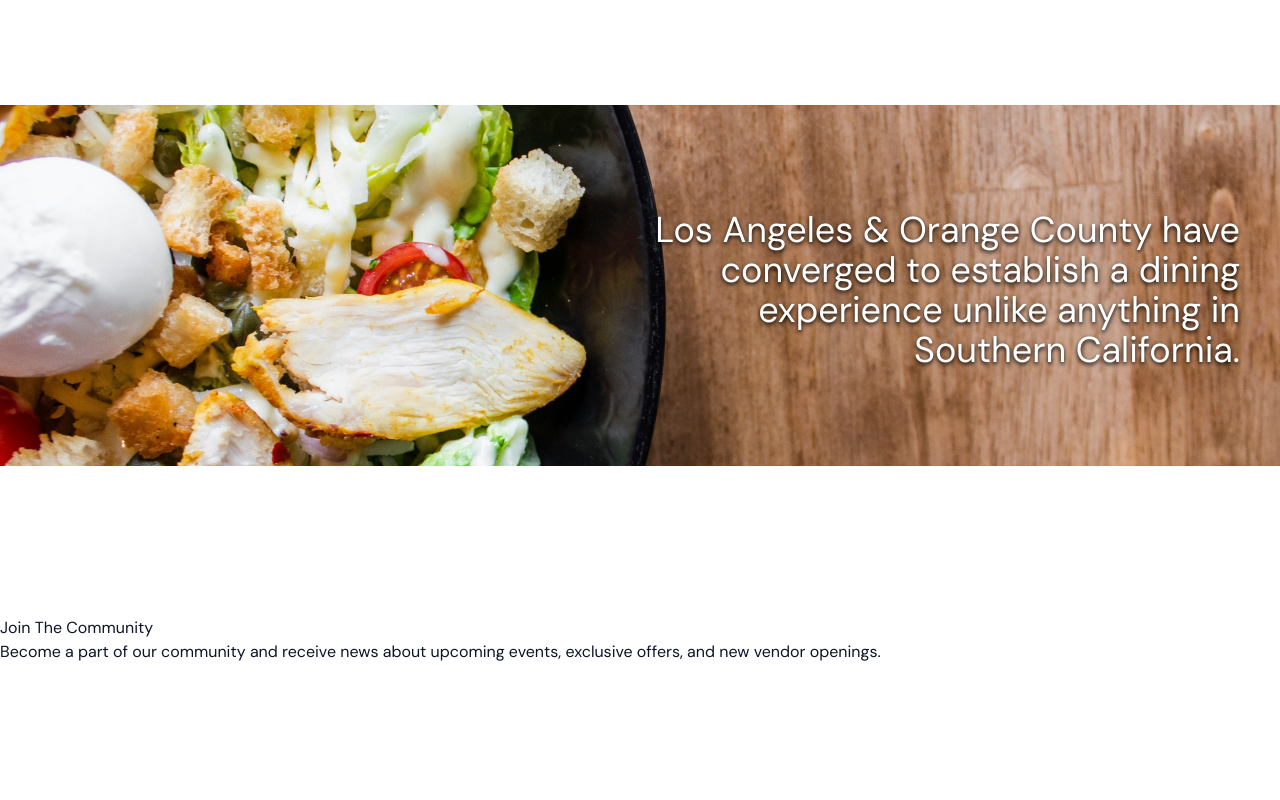
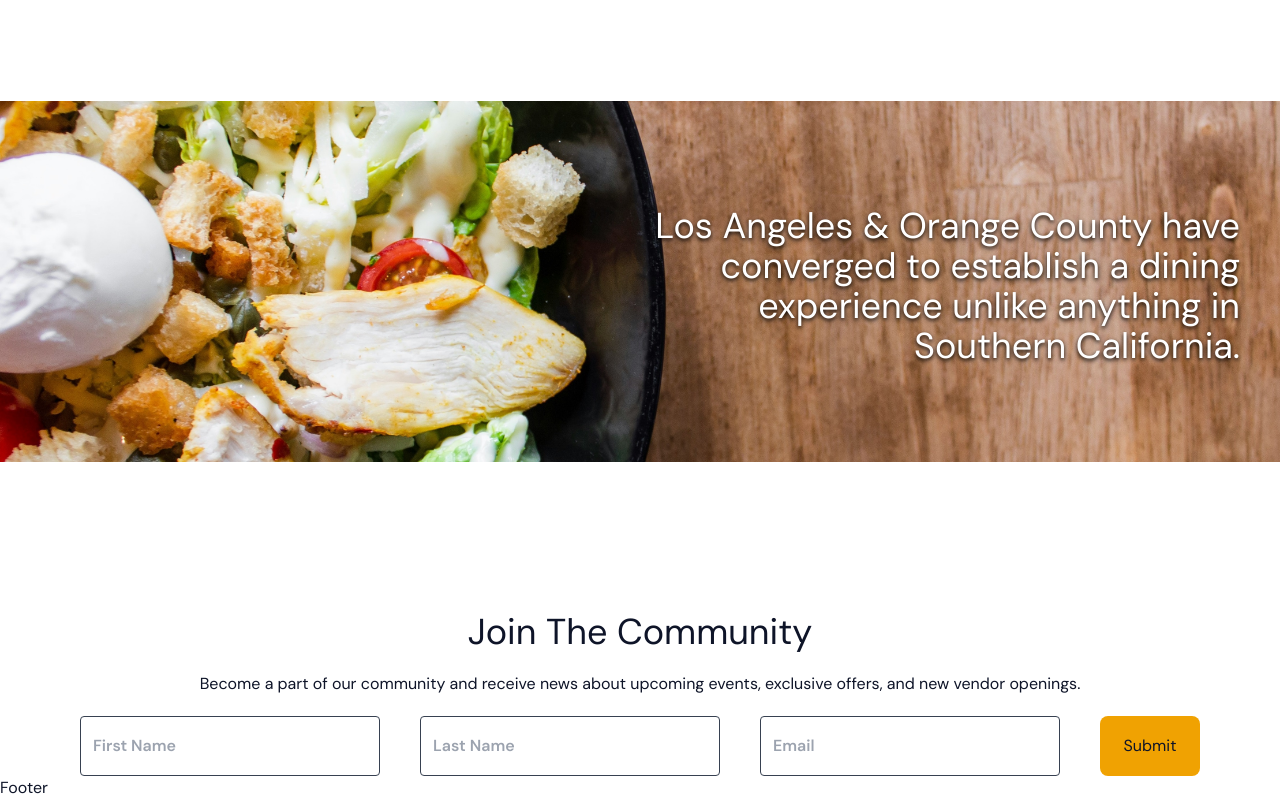
Before and after one commit to richardbvu/grandis, a React (Vite) app: page / in a window 1280 px wide. Shown: the part 1882-2682 px from the top of the page. Before the commit the page ends 2546 px from the top, so only its background shows below. Built offline with nearby package versions, Linux system fonts and the light colour scheme.

Commit message:
font size changes and section five home

```diff
--- a/package.json
+++ b/package.json
@@ -14,6 +14,7 @@
     "prettier-plugin-tailwindcss": "^0.6.6",
     "react": "^18.3.1",
     "react-dom": "^18.3.1",
+    "react-hook-form": "^7.53.0",
     "react-icons": "^5.3.0",
     "react-router-dom": "^6.26.1"
   },
--- a/src/scenes/home/homeHero.tsx
+++ b/src/scenes/home/homeHero.tsx
@@ -9,14 +9,14 @@ const HomeHero = () => {
         alt="home-page-image"
         className="w-fit xs:h-[300px] sm:h-auto md:h-auto lg:h-auto"
       />
-      <div className="absolute flex flex-col gap-5 drop-shadow-[0_2px_2px_rgba(0,0,0,1)] xs:left-[100px] xs:top-[30px] xs:items-center xs:gap-1 sm:left-[120px] sm:top-[60px] sm:items-start md:left-[200px] md:top-[100px] md:items-start lg:left-[220px] lg:top-[150px] lg:items-start">
+      <div className="absolute flex flex-col gap-5 drop-shadow-[0_2px_2px_rgba(0,0,0,1)] xs:left-[100px] xs:top-[50px] xs:items-center xs:gap-1 sm:left-[120px] sm:top-[60px] sm:items-start md:left-[200px] md:top-[100px] md:items-start lg:left-[220px] lg:top-[150px] lg:items-start">
         <p className="text-white xs:text-3xl sm:text-5xl md:text-7xl lg:text-8xl">
           Your place to explore
         </p>
-        <p className="italic text-white xs:text-3xl sm:text-5xl md:text-7xl lg:text-8xl">
+        <p className="mb-5 italic text-white xs:text-3xl sm:text-5xl md:text-7xl lg:text-8xl">
           The Grandis
         </p>
-        <p className="text-white xs:text-sm sm:text-base md:text-2xl lg:text-2xl">
+        <p className="mb-2 text-white xs:text-sm sm:text-base md:text-2xl lg:text-2xl">
           Select restaurants open now!
         </p>
         <button className="w-fit text-white">
--- a/src/scenes/home/homeSectionFive.tsx
+++ b/src/scenes/home/homeSectionFive.tsx
@@ -1,12 +1,96 @@
+import { useForm } from "react-hook-form";
+
 const HomeSectionFive = () => {
+  const {
+    register,
+    trigger,
+    formState: { errors },
+  } = useForm();
+
+  const onSubmit = async (e) => {
+    const isValid = await trigger();
+    if (!isValid) {
+      e.preventDefault();
+    }
+  };
+
   return (
     <section>
-      <div>
-        <div>Join The Community</div>
-        <div>
+      <div className="flex w-full flex-col items-center justify-center gap-5">
+        <div className="xs:text-3xl sm:text-3xl md:text-4xl lg:text-5xl">
+          Join The Community
+        </div>
+        <div className="px-10 text-center">
           Become a part of our community and receive news about upcoming events,
           exclusive offers, and new vendor openings.
         </div>
+        {/* FORM */}
+        <form action="" onSubmit={onSubmit} className="w-[90%]">
+          <div className="flex items-center xs:flex-col xs:gap-3 sm:flex-col sm:gap-3 md:flex-row md:items-start md:justify-center md:gap-10 lg:flex-row lg:items-start lg:gap-10">
+            <div>
+              {/* FIRST NAME */}
+              <input
+                className="h-[60px] w-[300px] rounded border-[1px] border-gray-700 p-3 font-semibold"
+                id="name"
+                type="text"
+                placeholder="First Name"
+                {...register("first", { required: true, maxLength: 100 })}
+              />
+              {errors.first && (
+                <p className="mt-2 w-[300px] rounded-lg bg-red-300 py-1 text-center text-red-800">
+                  {errors.first.type === "required" &&
+                    "This field is required."}
+                  {errors.first.type === "maxLength" &&
+                    "Max Length is 100 characters."}
+                </p>
+              )}
+            </div>
+            {/* LAST NAME */}
+            <div>
+              <input
+                className="h-[60px] w-[300px] rounded border-[1px] border-gray-700 p-3 font-semibold"
+                id="name"
+                type="text"
+                placeholder="Last Name"
+                {...register("last", { required: false, maxLength: 100 })}
+              />
+              {errors.last && (
+                <p className="mt-2 w-[300px] rounded-lg bg-red-300 py-1 text-center text-red-800">
+                  {errors.last.type === "maxLength" &&
+                    "Max Length is 100 characters."}
+                </p>
+              )}
+            </div>
+            {/* EMAIL */}
+            <div>
+              <input
+                className="h-[60px] w-[300px] rounded border-[1px] border-gray-700 p-3 font-semibold"
+                id="name"
+                type="text"
+                placeholder="Email"
+                {...register("email", {
+                  required: true,
+                  pattern: /^[A-Z0-9._%+-]+@[A-Z0-9.-]+\.[A-Z]{2,}$/i,
+                })}
+              />
+              {errors.email && (
+                <p className="mt-2 w-[300px] rounded-lg bg-red-300 py-1 text-center text-red-800">
+                  {errors.email.type === "required" &&
+                    "Email Address is required."}
+                  {errors.email.type === "pattern" && "Invalid email address."}
+                </p>
+              )}
+            </div>
+            {/* BUTTON */}
+            <div className="">
+              <button type="submit" className="">
+                <div className="flex h-[60px] w-[100px] items-center justify-center rounded-lg bg-primary-100 transition duration-300 hover:bg-primary-200">
+                  Submit
+                </div>
+              </button>
+            </div>
+          </div>
+        </form>
       </div>
     </section>
   );
--- a/src/scenes/home/homeSectionOne.tsx
+++ b/src/scenes/home/homeSectionOne.tsx
@@ -20,7 +20,7 @@ const HomeFirstSection = () => {
     <div className="w-full">
       <div className="mx-auto max-w-[90%]">
         {/* TITLE */}
-        <div className="mx-auto mb-5 flex max-w-[90%] text-4xl xs:justify-center sm:justify-center md:justify-end lg:justify-end">
+        <div className="mx-auto mb-5 flex max-w-[90%] xs:justify-center xs:text-2xl sm:justify-center sm:text-3xl md:justify-end md:text-3xl lg:justify-end lg:text-4xl">
           GOOD. GREAT. GRANDIS.
         </div>
         {/* IMAGES */}
--- a/src/scenes/home/homeSectionTwo.tsx
+++ b/src/scenes/home/homeSectionTwo.tsx
@@ -13,7 +13,7 @@ const HomeSectionTwo = () => {
           {/* drop-shadow-[0_1.2px_1.2px_rgba(0,0,0,0.8)] = TEXT SHADOW */}
           {/* drop-shadow-[0_2px_2px_rgba(0,0,0,1)] = TEXT SHADOW */}
           {/* <div className="absolute mx-auto w-[50%] text-center text-5xl text-white drop-shadow-2xl xs:left-[120px] xs:top-[20px] xs:text-base sm:left-[300px] sm:top-[100px] sm:text-3xl md:left-[300px] md:top-[100px] md:text-4xl lg:left-[430px] lg:top-[150px]"> */}
-          <div className="mx-auto w-[50%] text-center text-white drop-shadow-[0_2px_2px_rgba(0,0,0,1)] xs:mt-[-30%] xs:text-base sm:mt-[-25%] sm:text-2xl md:mt-[-25%] md:text-4xl lg:mt-[-25%] lg:text-5xl">
+          <div className="mx-auto w-[50%] text-center text-white drop-shadow-[0_2px_2px_rgba(0,0,0,1)] xs:mt-[-30%] xs:text-base sm:mt-[-25%] sm:text-3xl md:mt-[-25%] md:text-4xl lg:mt-[-25%] lg:text-5xl">
             The Grandis is a lifestyle destination combining office, dining,
             art, and activations to create exciting experiences.
           </div>
--- a/src/scenes/shared/pageLayout.tsx
+++ b/src/scenes/shared/pageLayout.tsx
@@ -7,7 +7,7 @@ const PageLayout = () => {
     <div>
       <Navbar />
       <Outlet />
-      {/* <Footer /> */}
+      <Footer />
     </div>
   );
 };
```
Also changed, not shown: 1 other file (tests, documents, lock files or other folders).
